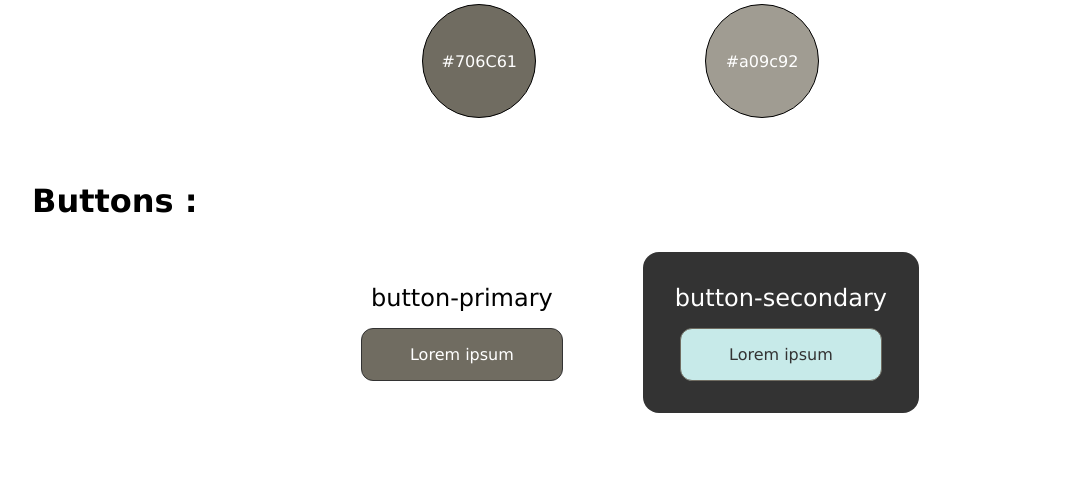
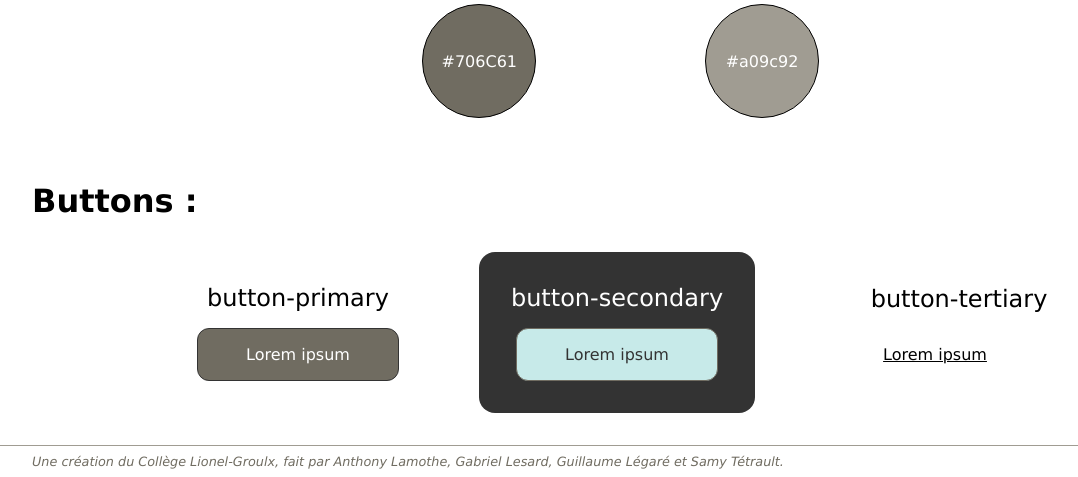
Before and after one commit to Projet-d-integration/foodbook, a PHP site: page /ui-kit.php in a window 1280 px wide. Shown: the part 564-1041 px from the top of the page, without its empty margins (0-1078 px from the left). Before the commit the page ends 977 px from the top, so only its background shows below. Run offline with PHP 8.4, Linux system fonts and the light colour scheme.

Commit message:
adding button-tertiary, body scripts and arrow-svg

```diff
--- /dev/null
+++ b/scripts/body-scripts.php
@@ -0,0 +1,10 @@
+<?php
+
+    function GenerateFooter() {
+        echo '
+        <div class="footer">
+            Une création du Collège Lionel-Groulx, fait par Anthony Lamothe, Gabriel Lesard, Guillaume Légaré et Samy Tétrault.
+        </div>';
+    }
+
+?>
--- a/styles/must-have.css
+++ b/styles/must-have.css
@@ -6,12 +6,24 @@ body {
     --color-accent: #706C61;
     --color-accent-hover: #a09c92;
 
+    --transition: 0.3s;
+
     font-family: Verdana;
     margin: 0;
+    height: 100%;
 }
 
 a, a:hover, a:focus, a:active {
     text-decoration: none;
+}
+
+.foodbook-logo {
+    height: 7.5rem;
+    width: 15rem;
+}
+
+.foodbook-logo > * {
+    fill: var(--color-accent);
 }
 
 .button {
@@ -22,6 +34,7 @@ a, a:hover, a:focus, a:active {
     align-items: center;
     text-align: center;
     width: fit-content;
+    transition: var(--transition);
 }
 
 .button:hover {
@@ -47,3 +60,33 @@ a, a:hover, a:focus, a:active {
 .button-secondary:hover {
     background: var(--color-tertiary-hover);
 }
+
+.button-tertiary {
+    text-decoration: underline;
+    display: flex;
+    align-items: center;
+    gap: 1rem;
+}
+
+.button-tertiary:hover {
+    text-decoration: none;
+}
+
+.button-tertiary:hover .arrow-svg {
+    opacity: 1;
+}
+
+.arrow-svg {
+    opacity: 0;
+    width: 2rem;
+    height: 1rem;
+    transition: var(--transition);
+}
+
+.footer {
+    border-top: 1px solid var(--color-accent-hover);
+    color: #706C61;
+    font-style: italic;
+    font-size: 0.8rem;
+    padding: 0.5rem 2rem;
+}
--- a/styles/ui-kit.css
+++ b/styles/ui-kit.css
@@ -1,6 +1,5 @@
 .wrapper {
-    width: 100%;
-    height: 100%;
+    padding: 0 0 2rem 0;
 }
 
 .header-banner {
@@ -16,15 +15,6 @@
 
 .banner-title {
     font-size: 3rem;
-}
-
-svg {
-    height: 7.5rem;
-    width: 15rem;
-}
-
-svg > * {
-    fill: var(--color-accent);
 }
 
 .title {
--- a/ui-kit.php
+++ b/ui-kit.php
@@ -4,8 +4,10 @@
     <title>Ui-kit Foodbook</title>
     <meta charset="utf-8">
     <style>
+        <?php require 'styles/ui-kit.css'; ?>
+
         <?php require 'styles/must-have.css'; ?>
-        <?php require 'styles/ui-kit.css'; ?>
+        <?php require 'scripts/body-scripts.php'; ?>
     </style>
 </head>
 
@@ -71,6 +73,15 @@
                 <div class="label"> button-secondary </div>
                 <a class="button button-secondary"> Lorem ipsum </a>
             </div>
+
+            <div class="item-wrapper">
+                <div class="label"> button-tertiary </div>
+                <a class="button button-tertiary"> Lorem ipsum
+                    <div class="button-tertiary-arrow"><?php echo file_get_contents("utilities/arrow.svg"); ?></div>
+                </a>
+            </div>
         </div>
     </div>
+
+    <?php GenerateFooter(); ?>
 </body>
```
Also changed, not shown: index.php (+5 -2 lines), utilities/arrow.svg (added), utilities/foodbook-logo.svg.
